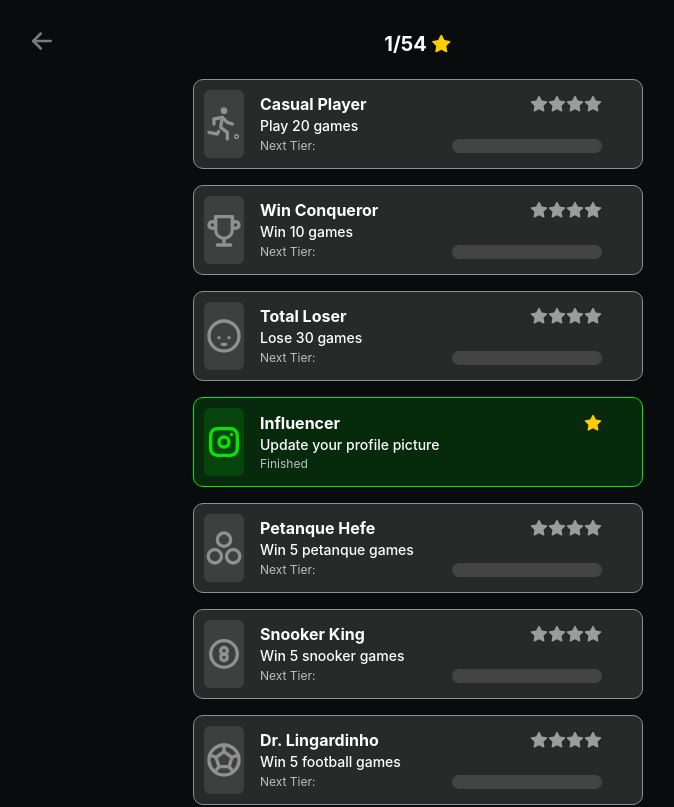
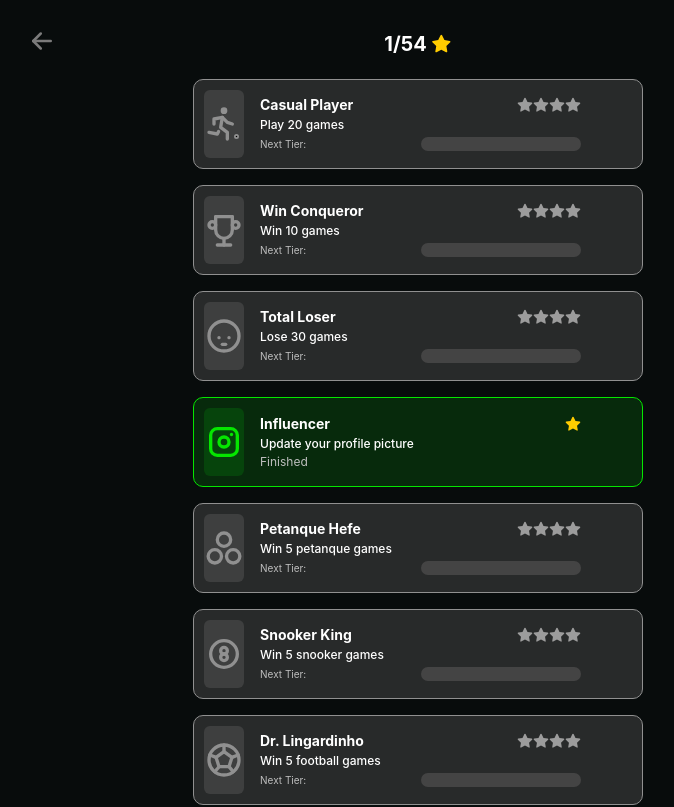
Before and after one commit to Larppuli/Scoreboard-2.0, a Next.js app: page /profile/achievements in a window 1280 px wide. Shown: the top 807 px of the page, without its empty margins (222-896 px from the left). Built offline with nearby package versions, Linux system fonts and the light colour scheme; no server answers; the database is empty.

Commit message:
edited to fit smaller screens

```diff
--- a/components/AchievementsPage/AchievementCard.tsx
+++ b/components/AchievementsPage/AchievementCard.tsx
@@ -30,30 +30,30 @@ export default function AchievementCard({ title, tierData, tier, currentProgress
       style={{ borderRadius: '10px', border: `1px solid ${colorTheme.border}` }}
     >
       <Stack justify='center' w={40} h={'100%'} bg={colorTheme.background} style={{ borderRadius: '6px' }}>
-      {React.cloneElement(icon, { color: colorTheme.border })}
+        {React.cloneElement(icon, { color: colorTheme.border })}
       </Stack>
-      <Stack w={'80%'}>
+      <Stack w={'75%'}>
         <Group justify='space-between'>
-          <Text mt={0} c={'white'} fw={700} size="16px">
+          <Text mt={0} c={'white'} fw={700} size="14px">
             {title}
           </Text>
           <Group m={0} gap={0}>
               {tierData.map((_, i) => (
-                <IconStarFilled key={i} size={18} color={i < tier && isLegend ? '#6e00ff' : i < tier  ? '#ffcc00' : '#9c9c9c' } />
+                <IconStarFilled key={i} size={16} color={i < tier && isLegend ? '#6e00ff' : i < tier  ? '#ffcc00' : '#9c9c9c' } />
               ))}
           </Group>
         </Group>
-        <Text mt={-10} c={'white'} fw={500} size="14px">
+        <Text mt={-10} c={'white'} fw={500} size="12px">
           {currentTierData ? currentTierData.description : previousTierData?.description}
         </Text>
         <Group mt={-10} >
           <Group w={'100%'} justify='space-between' gap={5}>
           {currentTierData && showProgress ? (
         <Group w={'100%'} justify="space-between">
-          <Text c={'#bebebe'} size="12px" mt={0}>
+          <Text c={'#bebebe'} size="10px" mt={0}>
             Next Tier:
           </Text>
-          <Progress.Root h={14} w={150} style={{ borderRadius: '7px',  backgroundColor: '#444444' }}>
+          <Progress.Root h={14} w={'50%'} style={{ borderRadius: '7px',  backgroundColor: '#444444' }}>
             <Progress.Section value={progressPercentage} color={'#ffcc00'} >
               <Progress.Label c={'#232323'} style={{ fontSize: '12px', fontWeight: 'bold' }}>
                 {currentProgress ?? 0}/{currentTierData.nextTier}
```
